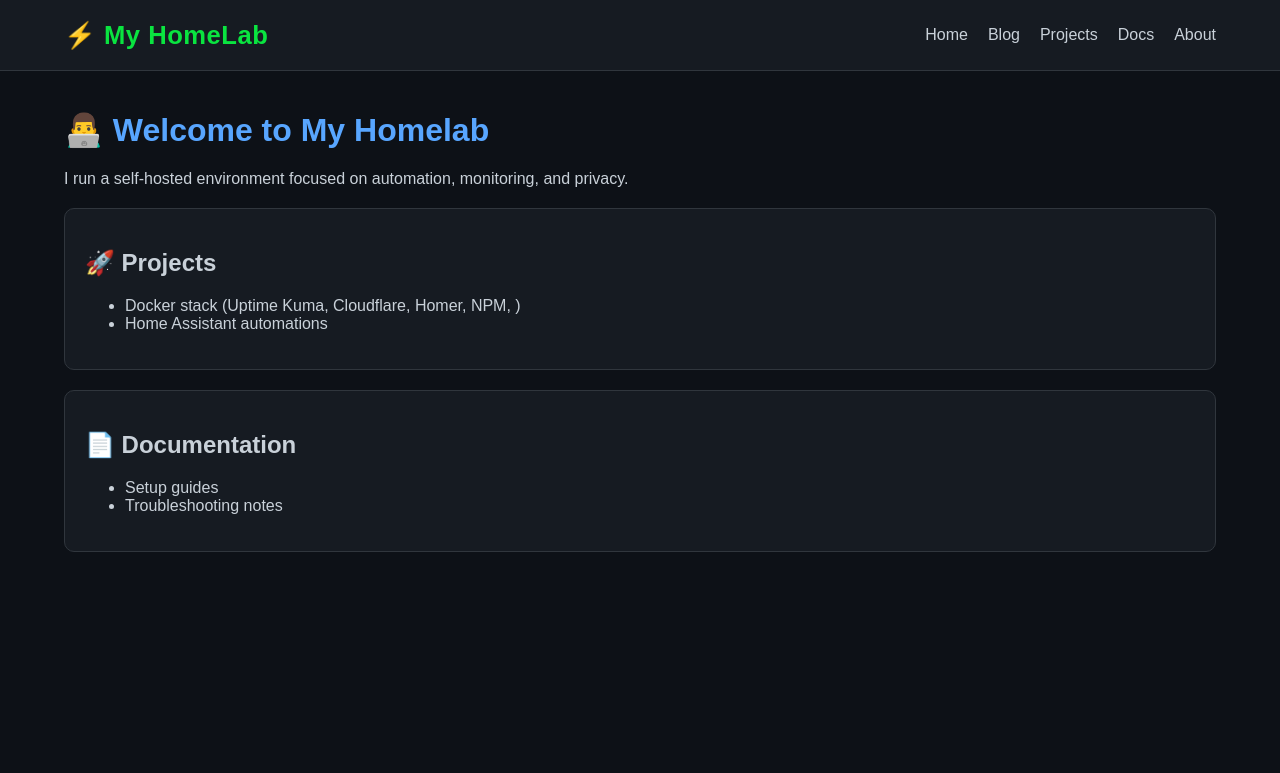
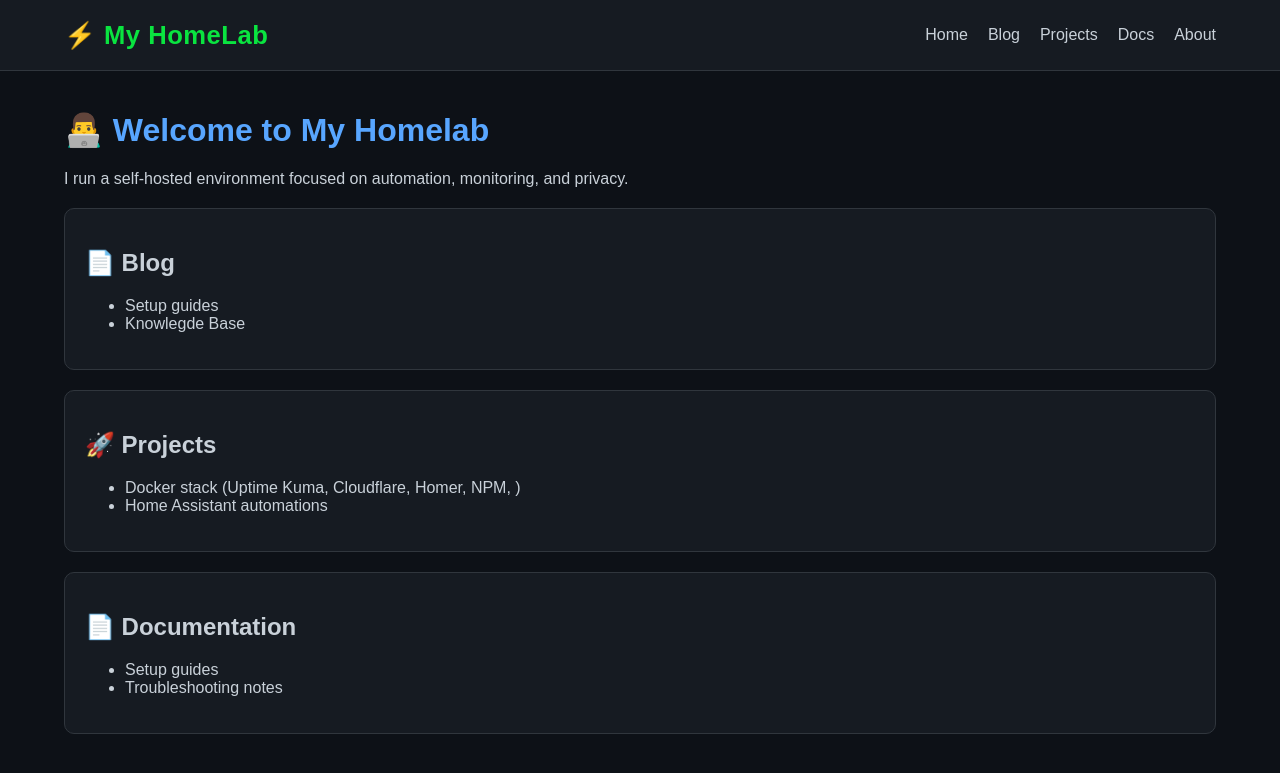
Before and after one commit to Freaky2112/freaky2112.github.io, a Jekyll site: the page built from index.md, in a window 1280 px wide. Shown: the top 773 px of the page. Built offline with Jekyll 4.4.1, drawn with Linux system fonts in a browser that asks for light colours.

Commit message:
add Blogs Section

```diff
--- a/index.md
+++ b/index.md
@@ -6,6 +6,14 @@ title: Home
 # 👨‍💻 Welcome to My Homelab
 
 I run a self-hosted environment focused on automation, monitoring, and privacy.
+
+<div class="card">
+<h2>📄 Blog</h2>
+<ul>
+  <li>Setup guides</li>
+  <li>Knowlegde Base</li>
+</ul>
+</div>
 
 <div class="card">
 <h2>🚀 Projects</h2>
```
